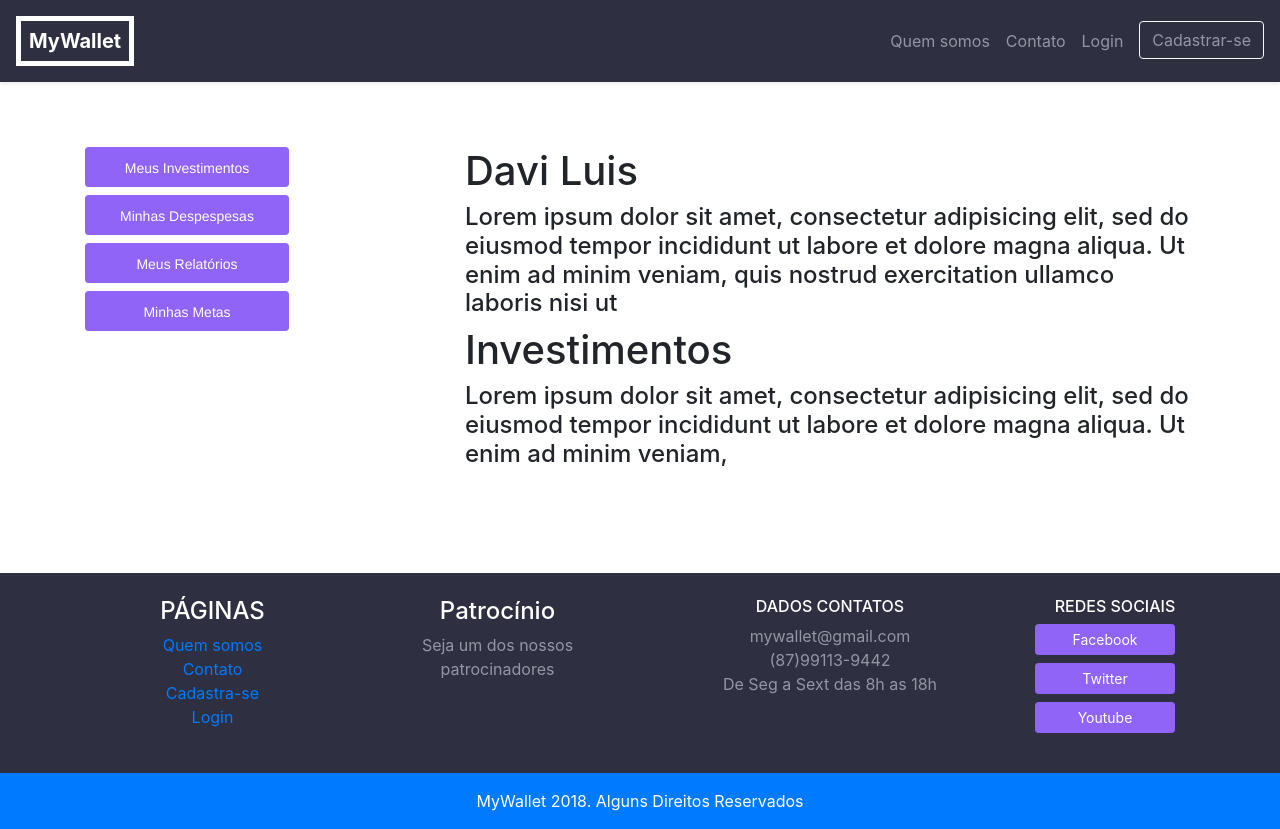
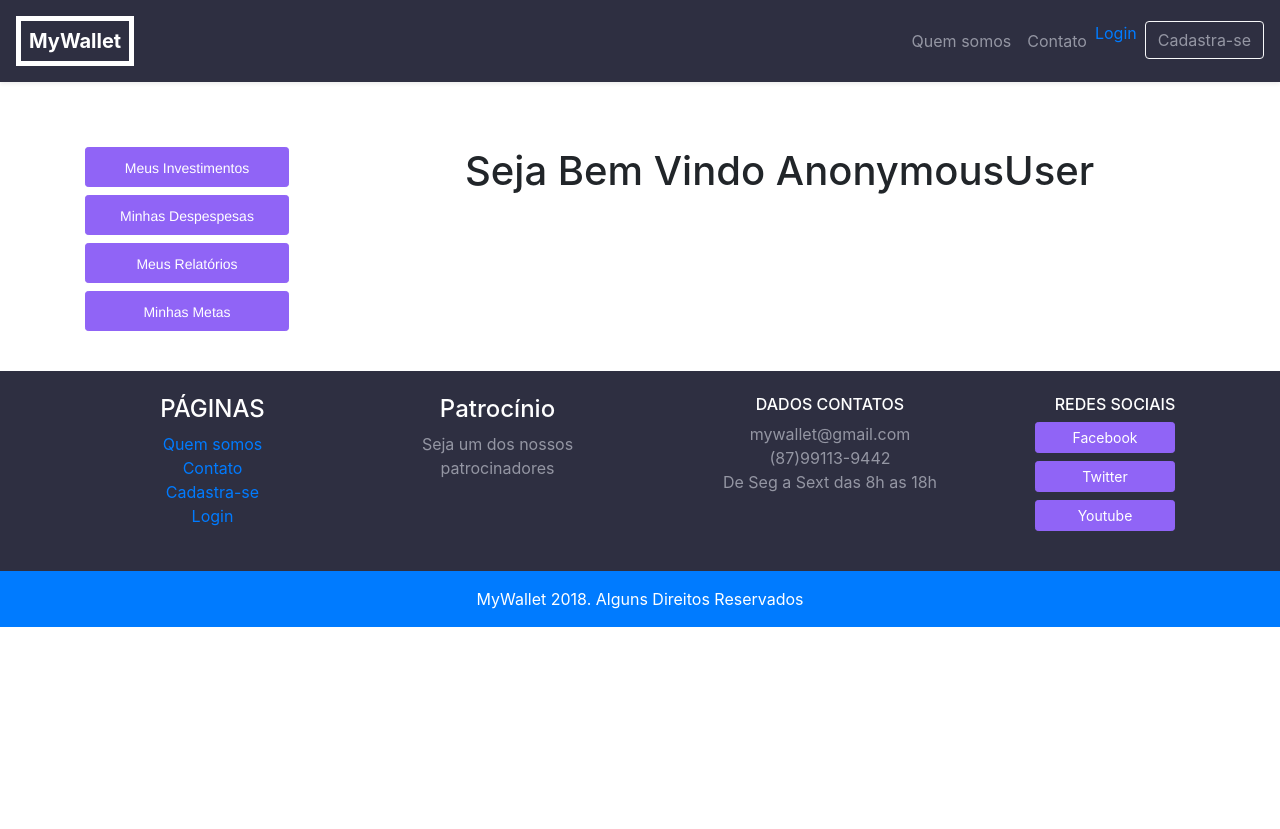
Before and after one commit to daviluis321/MyWallet, a Django app: page /main/ in a window 1280 px wide. After the commit the page ends 627 px from the top, so only its background shows below. Run offline with Django 3.2, Linux system fonts and the light colour scheme; some libraries are stand-ins or nearby versions.

Commit message:
Add nome do usuario na tela principal

```diff
--- a/mywallet/core/templates/base.html
+++ b/mywallet/core/templates/base.html
@@ -33,12 +33,24 @@
         <li class="nav-item">
           <a class="nav-link textWallet" href="/contato">Contato</a>
         </li>
-        <li class="nav-item">
-          <a class="nav-link textWallet" href="{% url 'login' %}" >Login</a>
-        </li>
-        <li class="nav-item">
-          <a class=" btn btn-outline-light ml-md-2 textWallet" href="inscricao.html">Cadastrar-se</a>
-        </li>
+
+          {% if user.is_authenticated %}
+          <li class="nav-item">
+            <a class="nav-link textWallet" href="">Sair</a>
+          </li>
+          <li class="nav-item">
+            <a class=" btn btn-outline-light ml-md-2 textWallet" href="inscricao.html">{{user}}</a>
+          </li>
+
+          {% else %}
+          <li class="nav-item">
+            <a href="{% url 'login' %}">Login</a>
+          </li>
+          <li class="nav-item">
+            <a class=" btn btn-outline-light ml-md-2 textWallet" href="{% url 'cadastro' %}">Cadastra-se</a>
+          </li>
+          {% endif %}
+
       </ul>
     </div>
   </nav>
--- a/mywallet/core/templates/main.html
+++ b/mywallet/core/templates/main.html
@@ -35,25 +35,11 @@
         <div class="col-md-1 col-2">
         </div>
         <div class="col-md-8 col-8">
-          <h1 id="nome">Davi Luis</h1>
-          <h4>Lorem ipsum dolor sit amet, consectetur adipisicing elit, sed do eiusmod
-          tempor incididunt ut labore et dolore magna aliqua. Ut enim ad minim veniam,
-          quis nostrud exercitation ullamco laboris nisi ut</h4>
-          <h1 id="nome">Investimentos</h1>
-          <h4>Lorem ipsum dolor sit amet, consectetur adipisicing elit, sed do eiusmod
-          tempor incididunt ut labore et dolore magna aliqua. Ut enim ad minim veniam,
-          </h4>
-          <br>
-          <br>
-          <br>
+           <h1>Seja Bem Vindo {{user}} </h1>
         </div>
       </div>
     </div>
   </div>
-
-
-
-
   </section>
 
   {% endblock %}
```
Also changed, not shown: mywallet/db.sqlite3.
